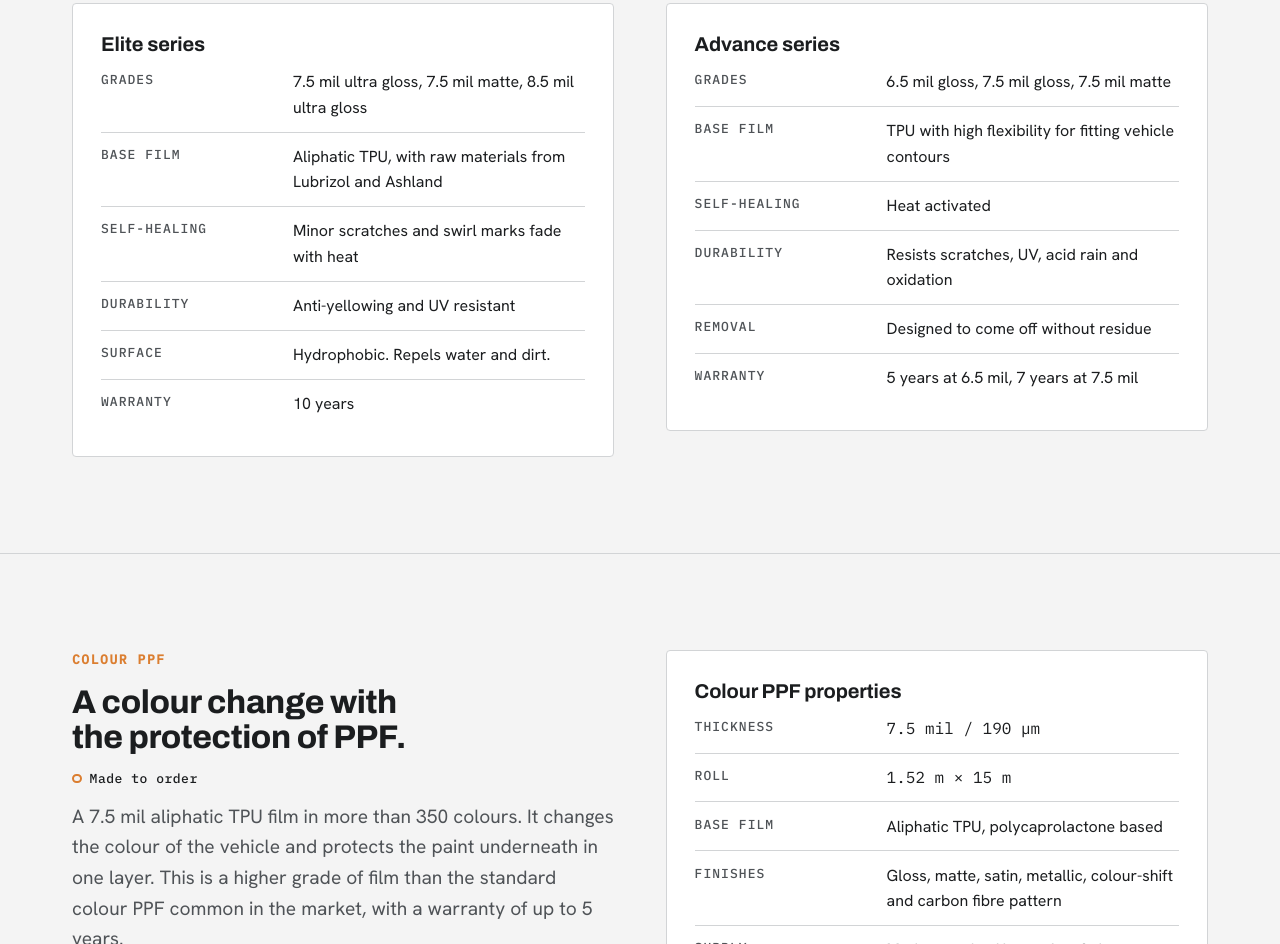
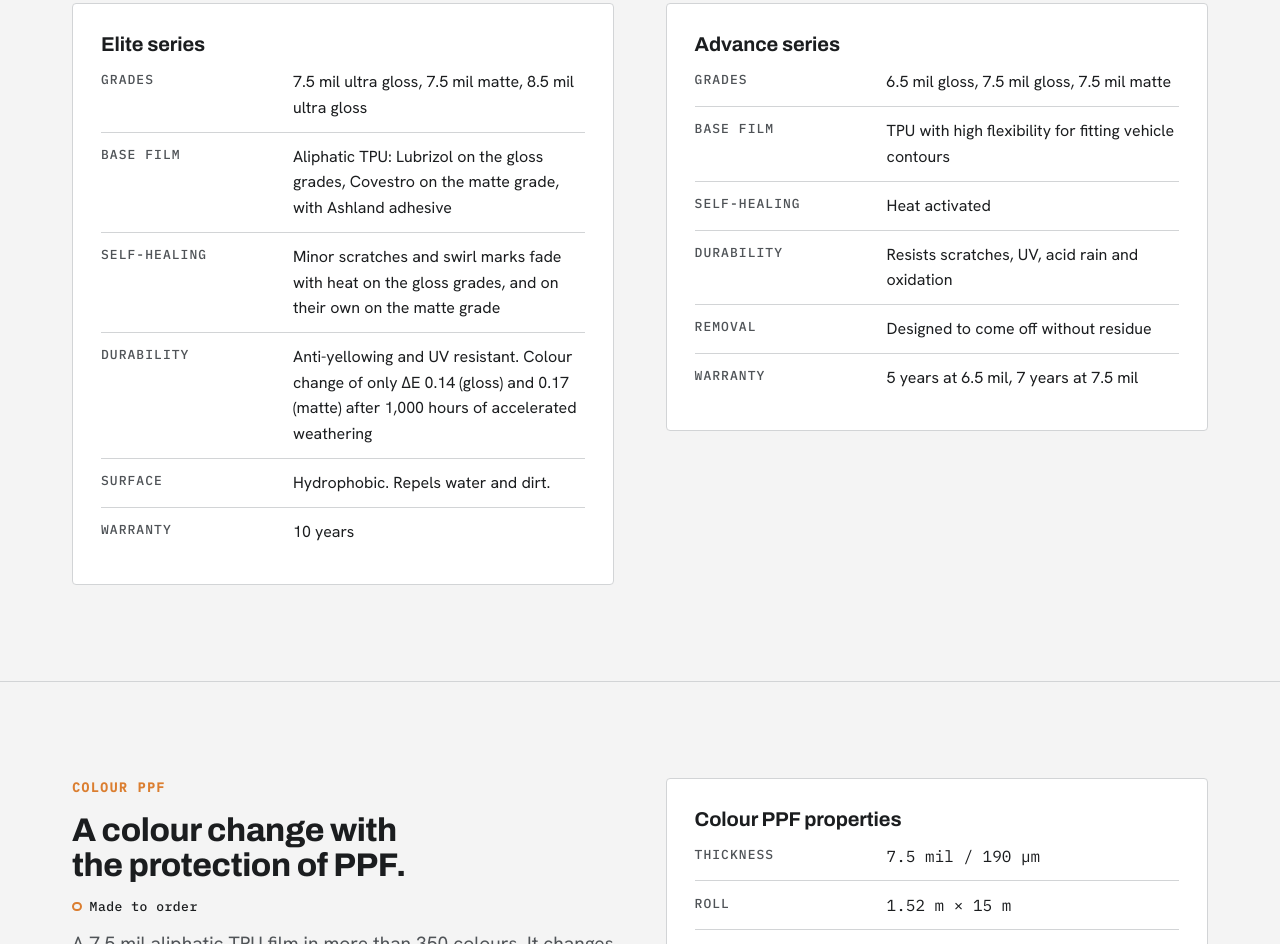
Before and after one commit to ebstrading/ebstrades-website, a plain HTML site: page products.html in a window 1280 px wide. Shown: the part 1320-2264 px from the top of the page. Drawn offline with Linux system fonts and the light colour scheme.

Commit message:
Elite PPF: Lubrizol on gloss, Covestro on matte; matte heals instantly; add QUV results
Co-Authored-By: Claude Opus 5.5 <noreply@anthropic.com>
Claude-Session: https://claude.ai/code/session_016ZN5pdmV6xdfnJPVL9mhSk

```diff
--- a/products.html
+++ b/products.html
@@ -94,9 +94,9 @@
         <h3>Elite series</h3>
         <dl class="kv">
           <div><dt>Grades</dt><dd>7.5 mil ultra gloss, 7.5 mil matte, 8.5 mil ultra gloss</dd></div>
-          <div><dt>Base film</dt><dd>Aliphatic TPU, with raw materials from Lubrizol and Ashland</dd></div>
-          <div><dt>Self-healing</dt><dd>Minor scratches and swirl marks fade with heat</dd></div>
-          <div><dt>Durability</dt><dd>Anti-yellowing and UV resistant</dd></div>
+          <div><dt>Base film</dt><dd>Aliphatic TPU: Lubrizol on the gloss grades, Covestro on the matte grade, with Ashland adhesive</dd></div>
+          <div><dt>Self-healing</dt><dd>Minor scratches and swirl marks fade with heat on the gloss grades, and on their own on the matte grade</dd></div>
+          <div><dt>Durability</dt><dd>Anti-yellowing and UV resistant. Colour change of only &Delta;E 0.14 (gloss) and 0.17 (matte) after 1,000 hours of accelerated weathering</dd></div>
           <div><dt>Surface</dt><dd>Hydrophobic. Repels water and dirt.</dd></div>
           <div><dt>Warranty</dt><dd>10 years</dd></div>
         </dl>
```
Also changed, not shown: about.html (+1 -1 lines), delta-wraps-faq.html (+2 -2 lines), index.html (+2 -2 lines).
